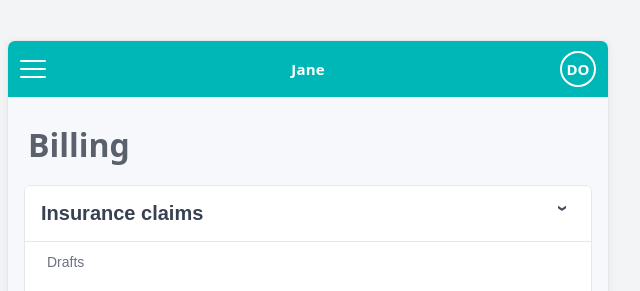
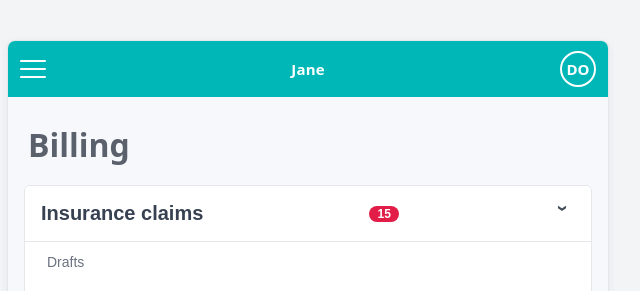
Before and after one commit to antlam/navtest, a plain HTML site: page index.html in a window 1280 px wide. Shown: the top 291 px of the page, 332-972 px from the left. Drawn offline with Linux system fonts and the light colour scheme.

Commit message:
Add badge for insurance

```diff
--- a/index.html
+++ b/index.html
@@ -144,6 +144,21 @@
     .indent-1{ padding-left:22px; }
     .indent-2{ padding-left:38px; }
     .indent-3{ padding-left:54px; }
+
+  .badge{
+  display:inline-flex;
+  align-items:center;
+  justify-content:center;
+  background:#e11d48;   /* red */
+  color:#fff;
+  font-size:12px;
+  font-weight:600;
+  border-radius:999px;
+  padding:2px 8px;
+  margin-left:8px;
+  line-height:1;
+}
+
   </style>
 </head>
 <body>
@@ -201,42 +216,54 @@
     });
   }
 
-  function createSection({ title, items = [], defaultExpanded = false }) {
+  function createSection({ title, items = [], defaultExpanded = false, badge = null }) {
   const root = h('div', { class: 'section' });
   const chev = Chevron();
+
+  // Title container with optional badge
+  const titleEl = h('span', {}, [title]);
+  const headerChildren = [titleEl];
+  if (badge !== null) {
+    headerChildren.push(h('span', { class: 'badge' }, [String(badge)]));
+  }
+  headerChildren.push(chev);
 
   const header = h('button', {
     class: 'section__header',
     type: 'button',
-      'aria-expanded': 'false'
-    }, [title, chev]);
+    'aria-expanded': String(defaultExpanded)
+  }, headerChildren);
 
-    const list = h('div', { class: 'section__items', style: { display: 'none' } });
+  const list = h('div', {
+    class: 'section__items',
+    style: { display: defaultExpanded ? 'block' : 'none' }
+  });
+
+  if (defaultExpanded) chev.classList.add('chev--open');
 
   items.forEach(it => {
     const indent = `indent-${Math.min(Math.max(it.indent ?? 1, 1), 3)}`;
     list.append(h('button', { class: `item ${indent}`, type: 'button' }, [it.title]));
   });
 
-    // Click: strict accordion — never collapse the currently open one via click
   header.addEventListener('click', () => {
     const isOpen = header.getAttribute('aria-expanded') === 'true';
-      if (isOpen) return;             // do nothing if already open
-      openSection(root);               // switch to this section
+    if (isOpen) return; // strict accordion: don’t collapse self
+    openSection(root);
   });
 
-    // store flag so we know which one to open initially
   if (defaultExpanded) root.dataset.default = 'true';
-
   root.append(header, list);
   return root;
 }
+
 
   /* your data (unchanged) */
   const SECTIONS = [
     {
     title: 'Insurance claims',
     defaultExpanded: true,
+    badge: 15,
     items: [
       { title: 'Drafts' },
       { title: 'Submitted (416)' },
```
Lines whose indentation alone changed are shown as unchanged.
